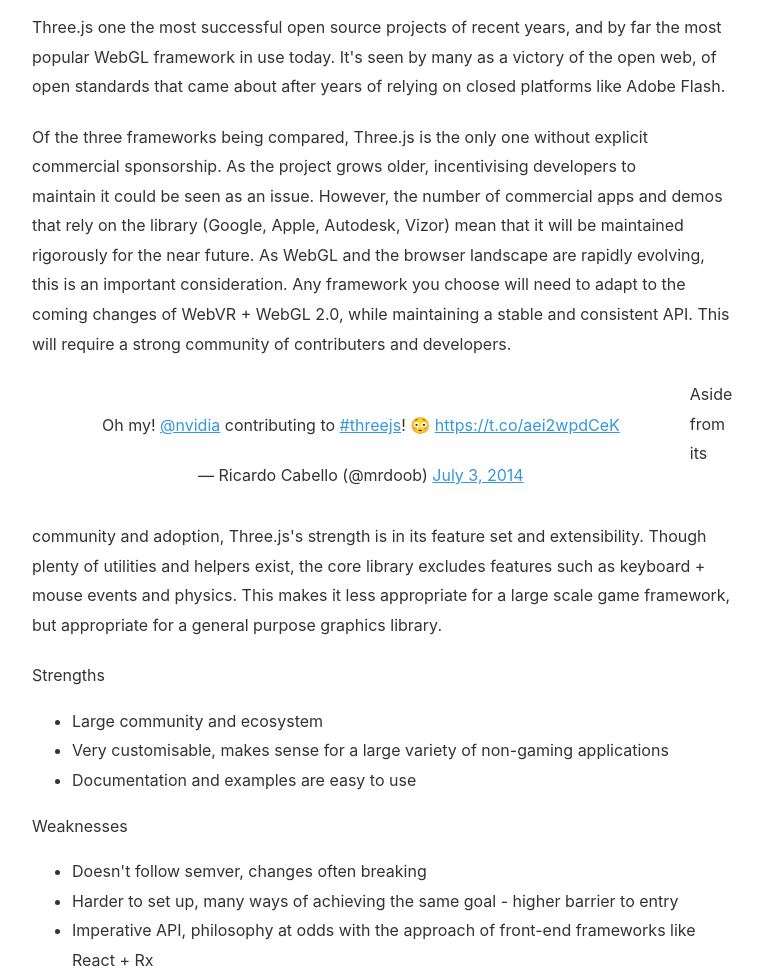
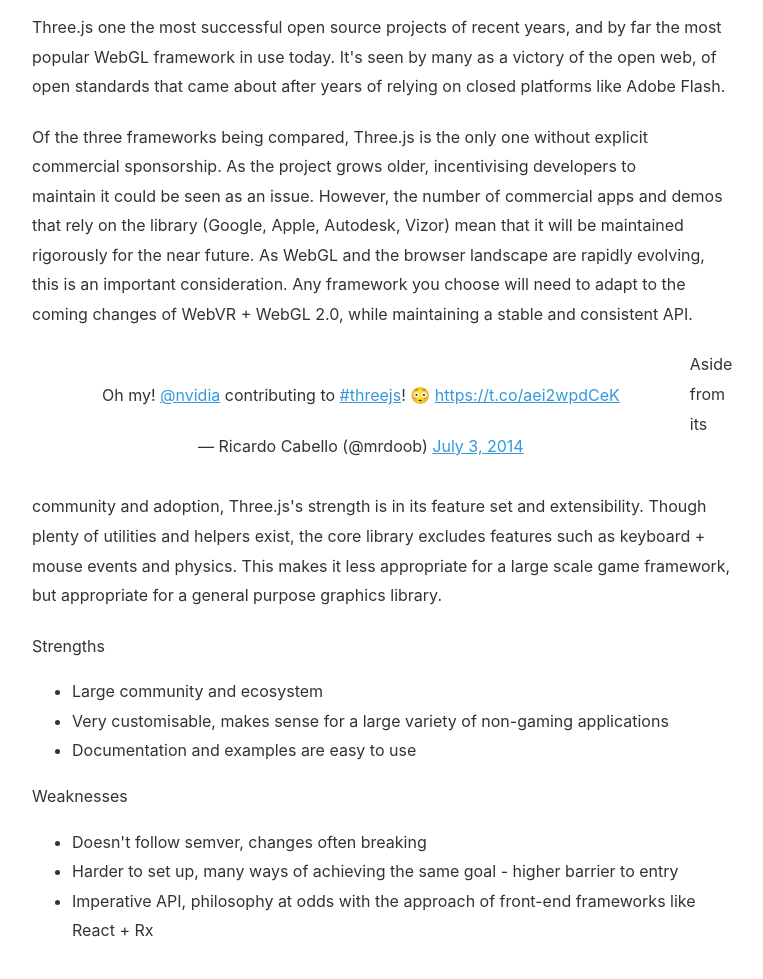
Before and after one commit to bnjm/webgl-framework-comparison, a website: page index.html in a window 1280 px wide. Shown: the part 1573-2552 px from the top of the page, without its empty margins (256-1019 px from the left). Drawn offline with Linux system fonts and the light colour scheme; no server answers; a script that the page names is missing.

Commit message:
spelling

```diff
--- a/index.html
+++ b/index.html
@@ -164,7 +164,7 @@
 		<div class="flt--right mv--right-far pad">
  		<div class="g-post" data-href="https://plus.google.com/+ricardocabello/posts/JZYnRyBbokQ"></div>
  		</div>
- 		<p class="txt--left">Of the three frameworks being compared, Three.js is the only one without explicit commercial sponsorship. As the project grows older, incentivising developers to maintain it could be seen as an issue. However, the number of commercial apps and demos that rely on the library (Google, Apple, Autodesk, Vizor) mean that it will be maintained rigorously for the near future. As WebGL and the browser landscape are rapidly evolving, this is an important consideration. Any framework you choose will need to adapt to the coming changes of WebVR + WebGL 2.0, while maintaining a stable and consistent API. This will require a strong community of contributers and developers.
+ 		<p class="txt--left">Of the three frameworks being compared, Three.js is the only one without explicit commercial sponsorship. As the project grows older, incentivising developers to maintain it could be seen as an issue. However, the number of commercial apps and demos that rely on the library (Google, Apple, Autodesk, Vizor) mean that it will be maintained rigorously for the near future. As WebGL and the browser landscape are rapidly evolving, this is an important consideration. Any framework you choose will need to adapt to the coming changes of WebVR + WebGL 2.0, while maintaining a stable and consistent API.
  		</p>
  		 <!-- Twitter Media -->
  		<div class="flt--left mv--left-far pad txt--center">
```
